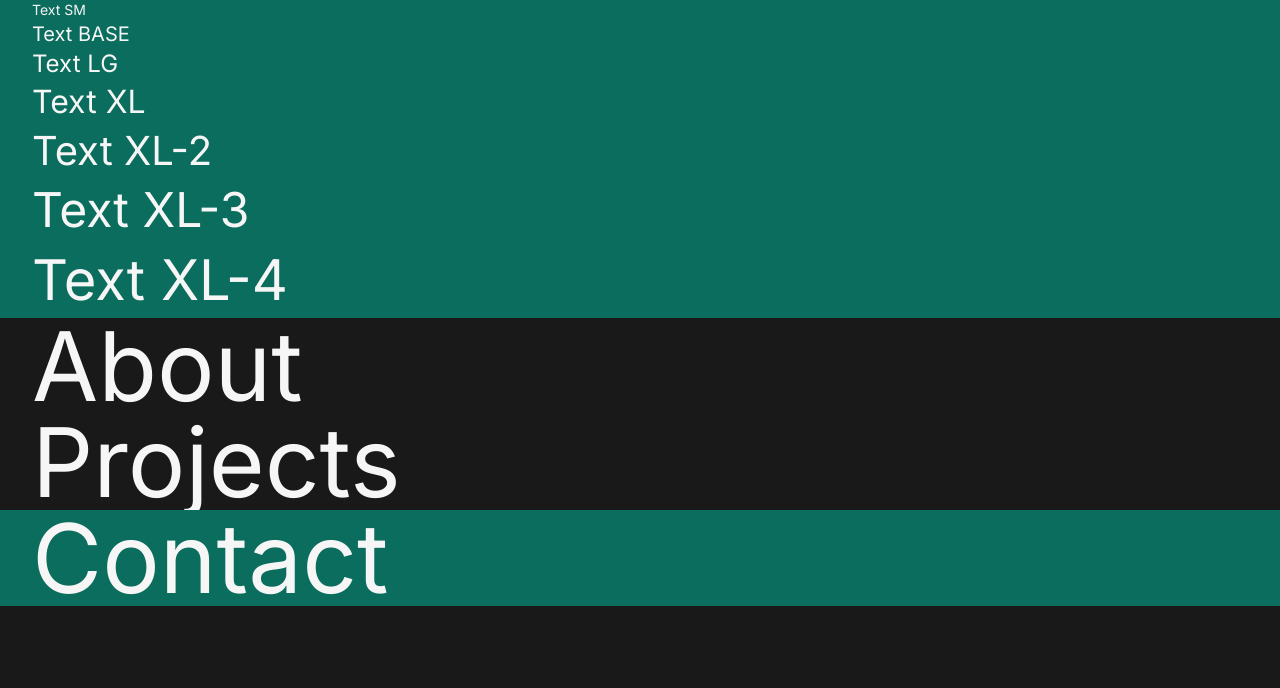
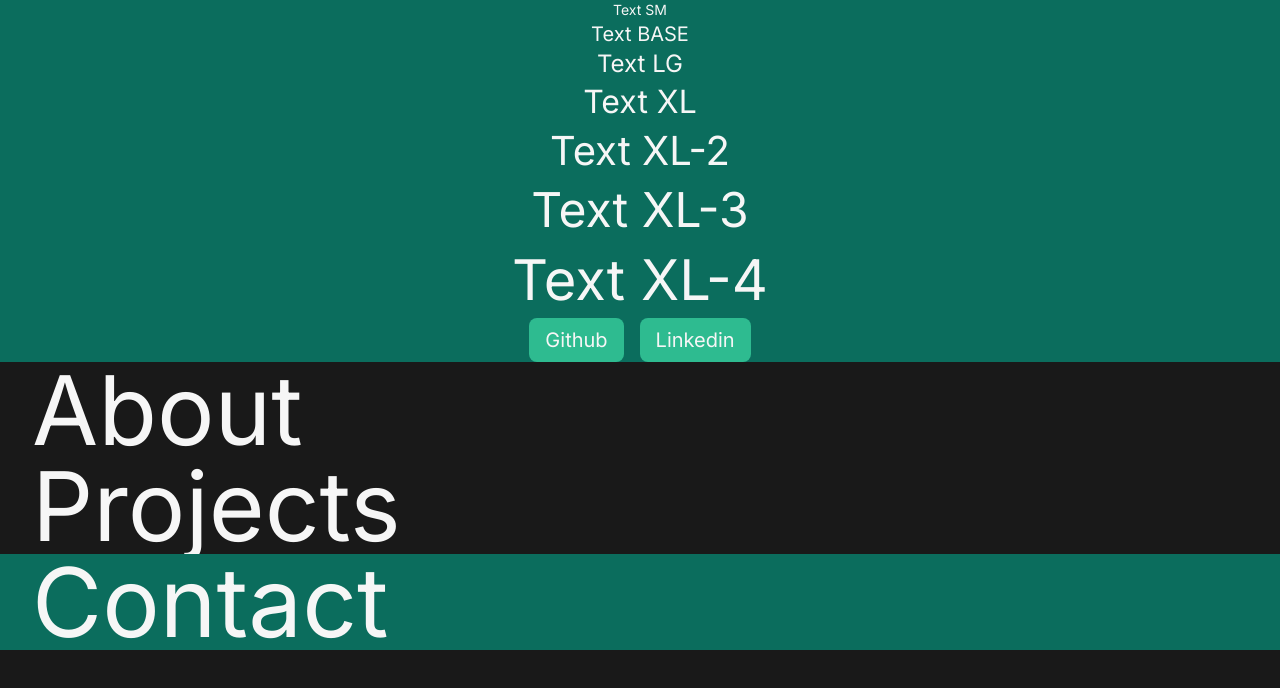
Before and after one commit to maple146/portfolio, a Next.js app: page / in a window 1280 px wide. Shown: the top 688 px of the page. Built offline with nearby package versions, Linux system fonts and the light colour scheme.

Commit message:
Update button component, Add button component to header

```diff
--- a/src/app/_home/header.tsx
+++ b/src/app/_home/header.tsx
@@ -1,7 +1,10 @@
+import { Button } from "@/components/ui/button";
+import Link from "next/link";
+
 export default function Header() {
   return (
-    <div className="flex flex-col bg-main-900">
-      <div className="container">
+    <div className="bg-main-900">
+      <div className="container flex flex-col items-center">
         <p className="text-sm">Text SM</p>
         <p className="text-base">Text BASE</p>
         <p className="text-lg">Text LG</p>
@@ -9,6 +12,14 @@ export default function Header() {
         <p className="text-xl-2">Text XL-2</p>
         <p className="text-xl-3">Text XL-3</p>
         <p className="text-xl-4">Text XL-4</p>
+        <div className="flex gap-4">
+          <Link href="https://github.com/maple146">
+            <Button>Github</Button>
+          </Link>
+          <Link href="https://www.linkedin.com/in/lucianoalcaraz/">
+            <Button>Linkedin</Button>
+          </Link>
+        </div>
       </div>
     </div>
   );
--- a/src/components/ui/button.tsx
+++ b/src/components/ui/button.tsx
@@ -1,29 +1,18 @@
 import * as React from "react"
 import { Slot } from "@radix-ui/react-slot"
 import { cva, type VariantProps } from "class-variance-authority"
-
 import { cn } from "@/lib/utils"
 
 const buttonVariants = cva(
-  "inline-flex items-center justify-center whitespace-nowrap rounded-md text-sm font-medium ring-offset-white transition-colors focus-visible:outline-none focus-visible:ring-2 focus-visible:ring-slate-950 focus-visible:ring-offset-2 disabled:pointer-events-none disabled:opacity-50 dark:ring-offset-slate-950 dark:focus-visible:ring-slate-300",
+  "inline-flex items-center justify-center whitespace-nowrap rounded-lg text-base",
   {
     variants: {
       variant: {
-        default: "bg-slate-900 text-slate-50 hover:bg-slate-900/90 dark:bg-slate-50 dark:text-slate-900 dark:hover:bg-slate-50/90",
-        destructive:
-          "bg-red-500 text-slate-50 hover:bg-red-500/90 dark:bg-red-900 dark:text-slate-50 dark:hover:bg-red-900/90",
-        outline:
-          "border border-slate-200 bg-white hover:bg-slate-100 hover:text-slate-900 dark:border-slate-800 dark:bg-slate-950 dark:hover:bg-slate-800 dark:hover:text-slate-50",
-        secondary:
-          "bg-slate-100 text-slate-900 hover:bg-slate-100/80 dark:bg-slate-800 dark:text-slate-50 dark:hover:bg-slate-800/80",
-        ghost: "hover:bg-slate-100 hover:text-slate-900 dark:hover:bg-slate-800 dark:hover:text-slate-50",
-        link: "text-slate-900 underline-offset-4 hover:underline dark:text-slate-50",
+        default: "bg-main-500 hover:bg-main-100",
       },
       size: {
-        default: "h-10 px-4 py-2",
-        sm: "h-9 rounded-md px-3",
-        lg: "h-11 rounded-md px-8",
-        icon: "h-10 w-10",
+        default: "px-4 py-2",
+        // sm: "h-9 rounded-md px-3"
       },
     },
     defaultVariants: {
```
